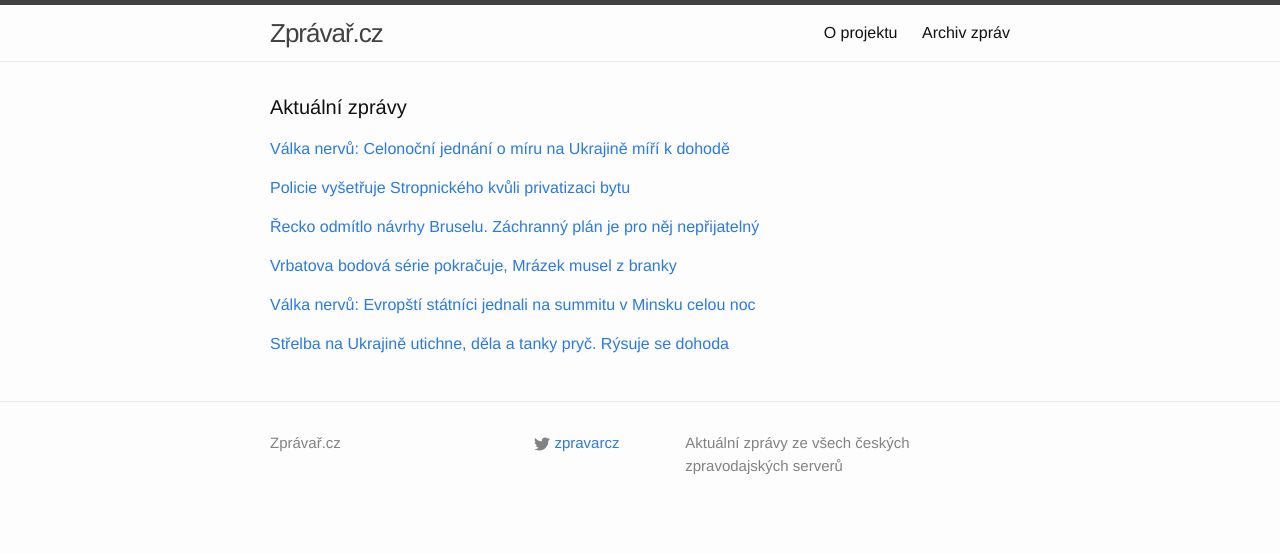
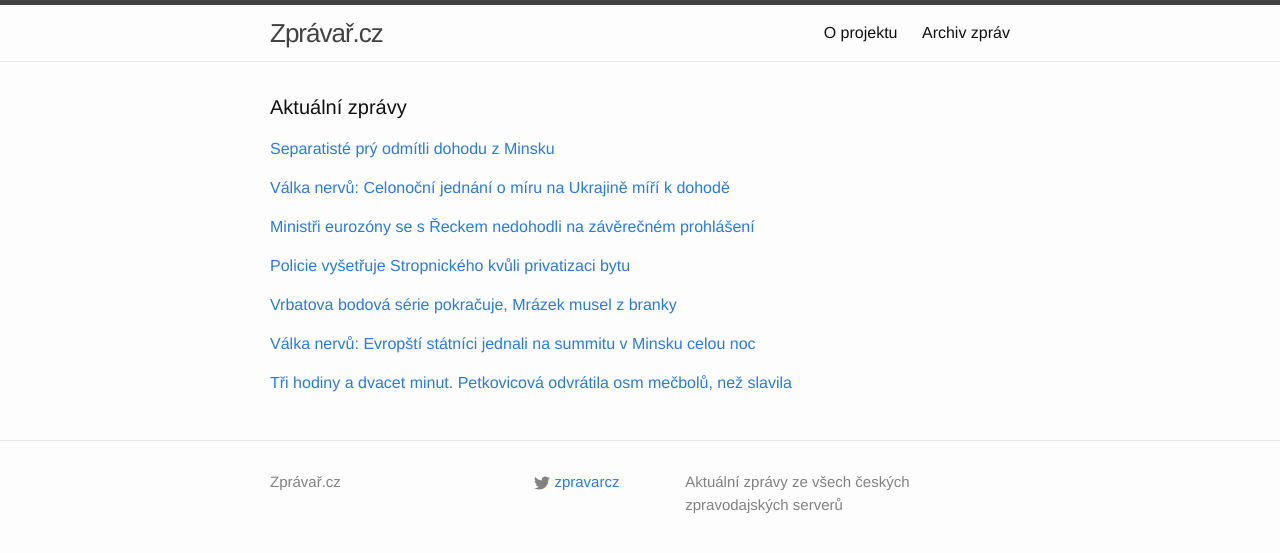
Before and after one commit to adliska/zpravar, a Jekyll site: the page built from index.html, in a window 1280 px wide. Shown: the top 553 px of the page. Built offline with Jekyll 4.4.1, drawn with Linux system fonts in a browser that asks for light colours; some of the changed lines change nothing that is shown.

Commit message:
zpravar news update

```diff
--- a/index.html
+++ b/index.html
@@ -5,8 +5,21 @@ layout: default
 <div class="home">
     <h1 class="page-heading">Aktuální zprávy</h1>
 
-<p><a href="javascript:;" onclick="toggle_visibility('zpravy0')">Válka nervů: Celonoční jednání o míru na Ukrajině míří k dohodě</a></p>
+<p><a href="javascript:;" onclick="toggle_visibility('zpravy0')">Separatisté prý odmítli dohodu z Minsku</a></p>
 <div id="zpravy0" style="display:none">
+<ul>
+<li><a href=http://www.ceskenoviny.cz/zpravy/zpravy/separatiste-pry-odmitli-dohodu-z-minsku/1180359>Separatisté prý odmítli dohodu z Minsku - www.ceskenoviny.cz</a></li>
+<li><a href=http://www.tyden.cz/rubriky/zahranici/rusko-a-okoli/porosenko-ruske-podminky-jsou-neprijatelne_333156.html>Porošenko: Ruské podmínky jsou nepřijatelné. Separatisté dohodu odmítli - www.tyden.cz</a></li>
+<li><a href=http://www.ceskatelevize.cz/ct24/svet/301425-porosenko-odmita-ruske-podminky-vudci-rebelu-nepodepsali-dohodu/>Porošenko odmítá ruské podmínky, vůdci rebelů nepodepsali dohodu - www.ceskatelevize.cz</a></li>
+<li><a href=http://zpravy.e15.cz/zahranicni/politika/porosenko-podminky-ruska-jsou-neprijatelne-1162195>Porošenko: Podmínky Ruska jsou nepřijatelné - zpravy.e15.cz</a></li>
+<li><a href=http://www.ceskenoviny.cz/zpravy/zpravy/neuplny-navrh-dohody-z-minsku-pry-predpoklada-primeri-od-soboty/1180359>Neúplný návrh dohody z Minsku prý předpokládá příměří od soboty - www.ceskenoviny.cz</a></li>
+<li><a href=http://www.ceskatelevize.cz/ct24/svet/301425-porosenko-v-minsku-moskva-si-klade-neprijatelne-podminky/>Porošenko v Minsku: Moskva si klade nepřijatelné podmínky - www.ceskatelevize.cz</a></li>
+<li><a href=http://www.tyden.cz/rubriky/zahranici/rusko-a-okoli/strelba-na-ukrajine-utichne-dela-a-tanky-pryc-rysuje-se-dohoda_333156.html>Střelba na Ukrajině utichne, děla a tanky pryč. Rýsuje se dohoda - www.tyden.cz</a></li>
+<li><a href=http://www.lidovky.cz/jednani-v-minsku-o-miru-na-ukrajine-dt6-/zpravy-svet.aspx?c=A150212_080652_ln_zahranici_ele>Čtrnáct hodin jednání o Ukrajině. Palba musí utichnout do 48 hodin  - www.lidovky.cz</a></li>
+<li><a href=http://www.ceskenoviny.cz/zpravy/zpravy/v-minsku-se-stale-jedna-je-pry-nadeje-na-dohodu/1180359>V Minsku se stále jedná, je prý naděje na dohodu - www.ceskenoviny.cz</a></li>
+</ul>
+</div><p><a href="javascript:;" onclick="toggle_visibility('zpravy1')">Válka nervů: Celonoční jednání o míru na Ukrajině míří k dohodě</a></p>
+<div id="zpravy1" style="display:none">
 <ul>
 <li><a href=http://www.novinky.cz/zahranicni/evropa/361455-valka-nervu-celonocni-jednani-o-miru-na-ukrajine-miri-k-dohode.html>Válka nervů: Celonoční jednání o míru na Ukrajině míří k dohodě - www.novinky.cz</a></li>
 <li><a href=http://www.tyden.cz/rubriky/zahranici/rusko-a-okoli/mir-pro-ukrajinu-putin-zaziva-ve-valce-nervu-nepoznane_333139.html>Mír pro Ukrajinu? Putin zažívá ve \"válce nervů\" nepoznané - www.tyden.cz</a></li>
@@ -18,8 +31,20 @@ layout: default
 <li><a href=http://www.novinky.cz/zahranicni/evropa/361455-jednani-o-miru-na-ukrajine-trva-celou-noc.html>Jednání o míru na Ukrajině trvá celou noc - www.novinky.cz</a></li>
 <li><a href=http://www.ceskenoviny.cz/zpravy/zpravy/evropsti-statnici-jednaji-na-summitu-v-minsku-uz-deset-hodin/1180359>Evropští státníci jednají na summitu v Minsku už deset hodin - www.ceskenoviny.cz</a></li>
 </ul>
-</div><p><a href="javascript:;" onclick="toggle_visibility('zpravy1')">Policie vyšetřuje Stropnického kvůli privatizaci bytu</a></p>
-<div id="zpravy1" style="display:none">
+</div><p><a href="javascript:;" onclick="toggle_visibility('zpravy2')">Ministři eurozóny se s Řeckem nedohodli na závěrečném prohlášení</a></p>
+<div id="zpravy2" style="display:none">
+<ul>
+<li><a href=http://www.denik.cz/ekonomika/ministri-eurozony-se-s-reckem-nedohodli-na-zaverecnem-prohlaseni-20150212.html>Ministři eurozóny se s Řeckem nedohodli na závěrečném prohlášení - www.denik.cz</a></li>
+<li><a href=http://www.ceskatelevize.cz/ct24/ekonomika/301420-dohoda-s-eurozonou-je-pro-reckou-vladu-v-soucasne-podobe-neprijatelna/>Dohoda s eurozónou je pro řeckou vládu v současné podobě nepřijatelná - www.ceskatelevize.cz</a></li>
+<li><a href=http://byznys.ihned.cz/c1-63524770-recko-odmitlo-navrhy-bruselu-zachranny-plan-je-pro-nej-neprijatelny>Řecko odmítlo návrhy Bruselu. Záchranný plán je pro něj nepřijatelný - byznys.ihned.cz</a></li>
+<li><a href=http://zpravy.e15.cz/zahranicni/ekonomika/recko-odmitlo-navrh-z-bruselu-dalsi-jednani-zacne-az-v-pondeli-1162187>Řecko odmítlo návrh z Bruselu, další jednání začne až v pondělí - zpravy.e15.cz</a></li>
+<li><a href=http://byznys.ihned.cz/c1-63524770-ministri-zemi-eurozony-se-s-reckem-nedohodli-prakticky-na-nicem>Ministři zemí eurozóny se s Řeckem nedohodli. Prakticky na ničem - byznys.ihned.cz</a></li>
+<li><a href=http://www.ceskatelevize.cz/ct24/ekonomika/301420-ministri-eurozony-se-s-reckem-nedohodli-na-zaverecnem-prohlaseni/>Ministři eurozóny se s Řeckem nedohodli na závěrečném prohlášení - www.ceskatelevize.cz</a></li>
+<li><a href=http://www.novinky.cz/zahranicni/evropa/361456-jednani-eurozony-s-reckem-neprinesla-uspech.html>Jednání eurozóny s Řeckem nepřinesla úspěch - www.novinky.cz</a></li>
+<li><a href=http://www.financninoviny.cz/zpravodajstvi/zpravy/ministri-eurozony-se-s-reckem-nedohodli-na-zaverecnem-prohlaseni/1180360>Ministři eurozóny se s Řeckem nedohodli na závěrečném prohlášení - www.financninoviny.cz</a></li>
+</ul>
+</div><p><a href="javascript:;" onclick="toggle_visibility('zpravy3')">Policie vyšetřuje Stropnického kvůli privatizaci bytu</a></p>
+<div id="zpravy3" style="display:none">
 <ul>
 <li><a href=http://zpravy.e15.cz/domaci/udalosti/policie-vysetruje-stropnickeho-kvuli-privatizaci-bytu-1162189>Policie vyšetřuje Stropnického kvůli privatizaci bytu - zpravy.e15.cz</a></li>
 <li><a href=http://www.denik.cz/z_domova/policie-vysetruje-stropnickeho-kvuli-privatizaci-bytu-20150212.html>Policie vyšetřuje Stropnického kvůli privatizaci bytu - www.denik.cz</a></li>
@@ -29,18 +54,8 @@ layout: default
 <li><a href=http://zpravy.aktualne.cz/domaci/policie-vysetruje-mateje-stropnickeho-kvuli-privatizaci-bytu/r~5fc82576b27611e4aff10025900fea04/>Policie vyšetřuje Matěje Stropnického kvůli privatizaci bytu - zpravy.aktualne.cz</a></li>
 <li><a href=http://www.ceskenoviny.cz/zpravy/zpravy/ln-policie-vysetruje-stropnickeho-kvuli-privatizaci-bytu/1180370>LN: Policie vyšetřuje Stropnického kvůli privatizaci bytu - www.ceskenoviny.cz</a></li>
 </ul>
-</div><p><a href="javascript:;" onclick="toggle_visibility('zpravy2')">Řecko odmítlo návrhy Bruselu. Záchranný plán je pro něj nepřijatelný</a></p>
-<div id="zpravy2" style="display:none">
-<ul>
-<li><a href=http://byznys.ihned.cz/c1-63524770-recko-odmitlo-navrhy-bruselu-zachranny-plan-je-pro-nej-neprijatelny>Řecko odmítlo návrhy Bruselu. Záchranný plán je pro něj nepřijatelný - byznys.ihned.cz</a></li>
-<li><a href=http://zpravy.e15.cz/zahranicni/ekonomika/recko-odmitlo-navrh-z-bruselu-dalsi-jednani-zacne-az-v-pondeli-1162187>Řecko odmítlo návrh z Bruselu, další jednání začne až v pondělí - zpravy.e15.cz</a></li>
-<li><a href=http://byznys.ihned.cz/c1-63524770-ministri-zemi-eurozony-se-s-reckem-nedohodli-prakticky-na-nicem>Ministři zemí eurozóny se s Řeckem nedohodli. Prakticky na ničem - byznys.ihned.cz</a></li>
-<li><a href=http://www.ceskatelevize.cz/ct24/ekonomika/301420-ministri-eurozony-se-s-reckem-nedohodli-na-zaverecnem-prohlaseni/>Ministři eurozóny se s Řeckem nedohodli na závěrečném prohlášení - www.ceskatelevize.cz</a></li>
-<li><a href=http://www.novinky.cz/zahranicni/evropa/361456-jednani-eurozony-s-reckem-neprinesla-uspech.html>Jednání eurozóny s Řeckem nepřinesla úspěch - www.novinky.cz</a></li>
-<li><a href=http://www.financninoviny.cz/zpravodajstvi/zpravy/ministri-eurozony-se-s-reckem-nedohodli-na-zaverecnem-prohlaseni/1180360>Ministři eurozóny se s Řeckem nedohodli na závěrečném prohlášení - www.financninoviny.cz</a></li>
-</ul>
-</div><p><a href="javascript:;" onclick="toggle_visibility('zpravy3')">Vrbatova bodová série pokračuje, Mrázek musel z branky</a></p>
-<div id="zpravy3" style="display:none">
+</div><p><a href="javascript:;" onclick="toggle_visibility('zpravy4')">Vrbatova bodová série pokračuje, Mrázek musel z branky</a></p>
+<div id="zpravy4" style="display:none">
 <ul>
 <li><a href=http://www.tyden.cz/rubriky/sport/hokej/vrbatova-bodova-serie-pokracuje-mrazek-musel-z-branky_333154.html>Vrbatova bodová série pokračuje, Mrázek musel z branky - www.tyden.cz</a></li>
 <li><a href=http://www.rozhlas.cz/_zprava/vrbata-asistoval-pri-vyhre-vancouveru-a-bodoval-posedme-za-sebou--1454651>Vrbata asistoval při výhře Vancouveru a bodoval posedmé za sebou - www.rozhlas.cz</a></li>
@@ -48,8 +63,8 @@ layout: default
 <li><a href=http://sport.aktualne.cz/vrbatova-bodova-serie-trva-mrazek-musel-rychle-z-branky/r~5e8e3770b27d11e4ab15002590604f2e/>Vrbatova bodová série trvá, Mrázek musel rychle z branky - sport.aktualne.cz</a></li>
 <li><a href=http://www.sportovninoviny.cz/zpravy/vrbata-asistoval-pri-vyhre-vancouveru-a-bodoval-posedme-za-sebou/1180382>Vrbata asistoval při výhře Vancouveru a bodoval posedmé za sebou - www.sportovninoviny.cz</a></li>
 </ul>
-</div><p><a href="javascript:;" onclick="toggle_visibility('zpravy4')">Válka nervů: Evropští státníci jednali na summitu v Minsku celou noc</a></p>
-<div id="zpravy4" style="display:none">
+</div><p><a href="javascript:;" onclick="toggle_visibility('zpravy5')">Válka nervů: Evropští státníci jednali na summitu v Minsku celou noc</a></p>
+<div id="zpravy5" style="display:none">
 <ul>
 <li><a href=http://www.ceskatelevize.cz/ct24/svet/301391-valka-nervu-evropsti-statnici-jednali-na-summitu-v-minsku-celou-noc/>Válka nervů: Evropští státníci jednali na summitu v Minsku celou noc - www.ceskatelevize.cz</a></li>
 <li><a href=http://www.ceskatelevize.cz/ct24/svet/301391-valka-nervu-evropsti-statnici-jednaji-na-summitu-v-minsku-uz-deset-hodin/>Válka nervů: Evropští státníci jednají na summitu v Minsku už deset hodin - www.ceskatelevize.cz</a></li>
@@ -57,11 +72,11 @@ layout: default
 <li><a href=http://www.ceskatelevize.cz/ct24/svet/301391-nadeje-umira-posledni-minsky-summit-se-protahne-do-rana/>Naděje umírá poslední: Minský summit se protáhne do rána - www.ceskatelevize.cz</a></li>
 <li><a href=http://echo24.cz/a/ismkr>Summit v Minsku trvá už šest hodin, jednání je složité - echo24.cz</a></li>
 </ul>
-</div><p><a href="javascript:;" onclick="toggle_visibility('zpravy5')">Střelba na Ukrajině utichne, děla a tanky pryč. Rýsuje se dohoda</a></p>
-<div id="zpravy5" style="display:none">
+</div><p><a href="javascript:;" onclick="toggle_visibility('zpravy6')">Tři hodiny a dvacet minut. Petkovicová odvrátila osm mečbolů, než slavila</a></p>
+<div id="zpravy6" style="display:none">
 <ul>
-<li><a href=http://www.tyden.cz/rubriky/zahranici/rusko-a-okoli/strelba-na-ukrajine-utichne-dela-a-tanky-pryc-rysuje-se-dohoda_333156.html>Střelba na Ukrajině utichne, děla a tanky pryč. Rýsuje se dohoda - www.tyden.cz</a></li>
-<li><a href=http://www.lidovky.cz/jednani-v-minsku-o-miru-na-ukrajine-dt6-/zpravy-svet.aspx?c=A150212_080652_ln_zahranici_ele>Čtrnáct hodin jednání o Ukrajině. Palba musí utichnout do 48 hodin  - www.lidovky.cz</a></li>
-<li><a href=http://www.ceskenoviny.cz/zpravy/zpravy/v-minsku-se-stale-jedna-je-pry-nadeje-na-dohodu/1180359>V Minsku se stále jedná, je prý naděje na dohodu - www.ceskenoviny.cz</a></li>
+<li><a href=http://www.denik.cz/tenis/tri-hodiny-a-dvacet-minut-petkovicova-odvratila-osm-mecbolu-20150212.html>Tři hodiny a dvacet minut. Petkovicová odvrátila osm mečbolů, než slavila - www.denik.cz</a></li>
+<li><a href=http://sport.aktualne.cz/tenisovy-maraton-v-belgii-petkovicova-odvratila-osm-mecbolu/r~feb9546cb28911e4aff10025900fea04/>Tenisový maraton v Belgii. Petkovicová odvrátila osm mečbolů - sport.aktualne.cz</a></li>
+<li><a href=http://www.sportovninoviny.cz/zpravy/petkovicova-odvratila-v-antverpach-osm-mecbolu-a-vyhrala-maraton/1180400>Petkovicová odvrátila v Antverpách osm mečbolů a vyhrála maraton - www.sportovninoviny.cz</a></li>
 </ul>
 </div></div>
```
